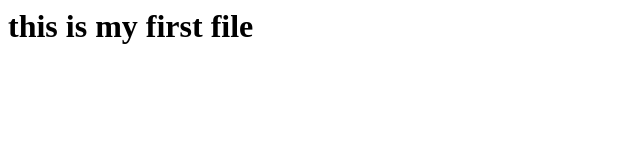
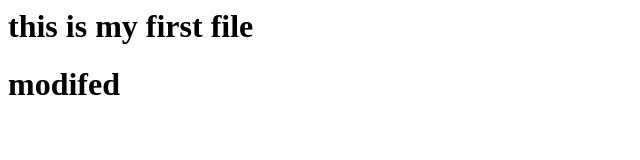
Before and after one commit to saikumarsapa/myfirstapp, a plain HTML site: page index.html in a window 1280 px wide. Shown: the whole page, without its empty margins (0-640 px from the left). Drawn offline with Linux system fonts and the light colour scheme.

Commit message:
commiting the files

```diff
--- a/index.html
+++ b/index.html
@@ -1,3 +1,4 @@
 <html>
 <h1> this is my first file </h1>
+<h1> modifed </h1>
 </html>
```
Also changed, not shown: blog.html (added, +1 -0 lines).
